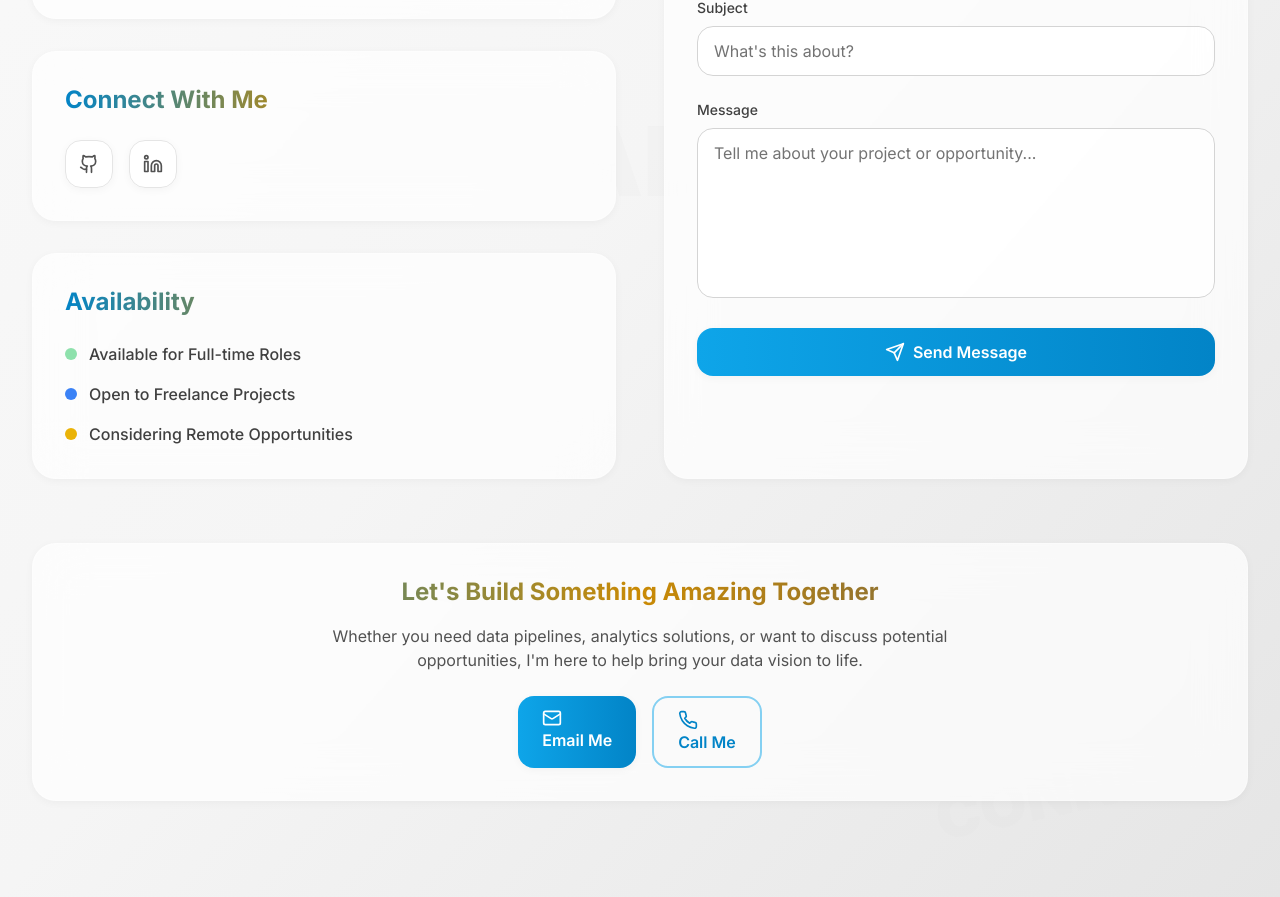
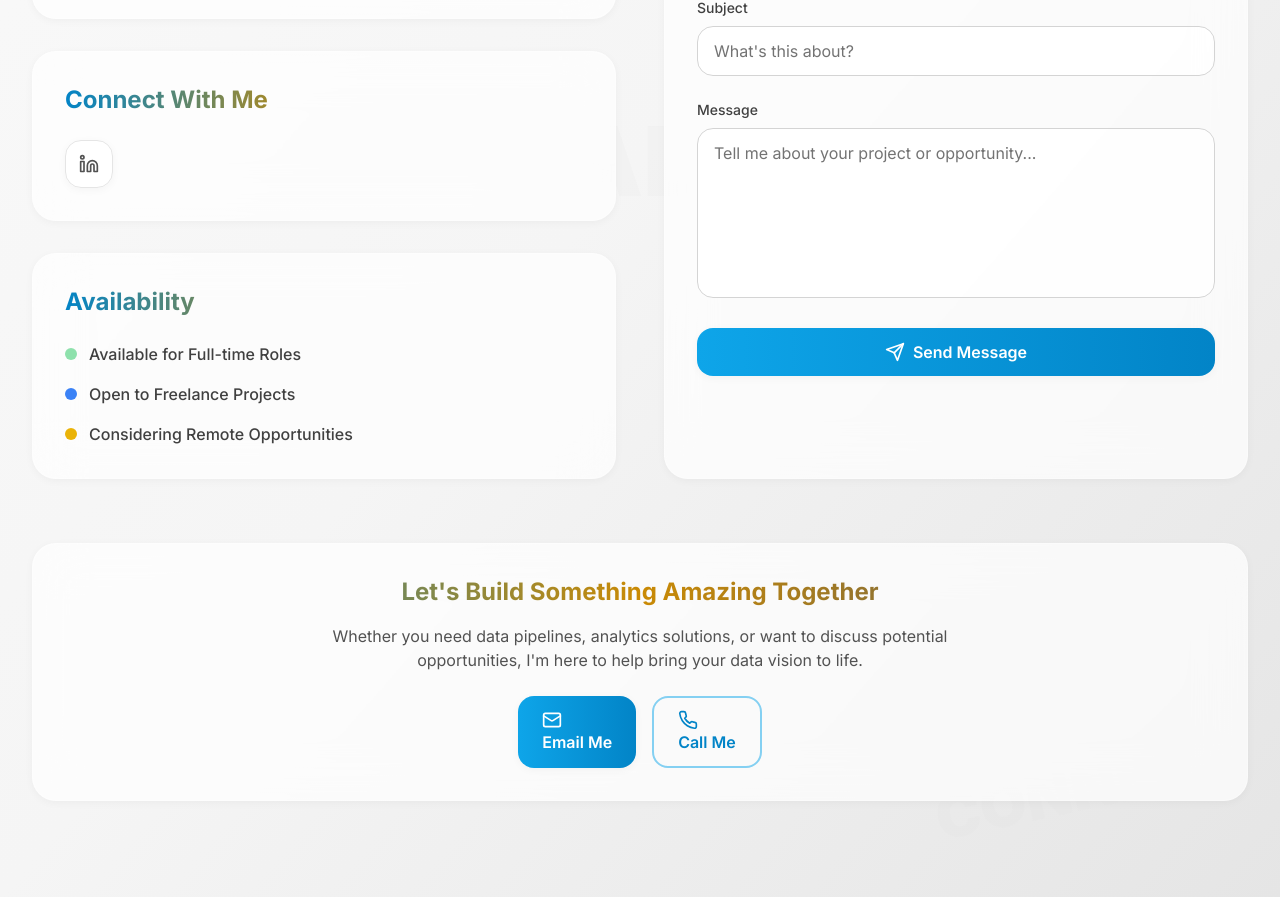
Before and after one commit to saitarunreddye/my_website, a React (Vite) app: page / in a window 1280 px wide. Shown: the part 7578-8475 px from the top of the page. Built offline with nearby package versions, Linux system fonts and the light colour scheme.

Commit message:
Update Contact section: add copy functionality for email and phone buttons, update LinkedIn URL, remove GitHub

```diff
--- a/src/components/Contact.tsx
+++ b/src/components/Contact.tsx
@@ -3,7 +3,7 @@ import { motion } from 'framer-motion'
 import { useInView } from 'react-intersection-observer'
 import { useForm } from 'react-hook-form'
 import { toast } from 'react-hot-toast'
-import { Mail, Phone, MapPin, Send, Github, Linkedin } from 'lucide-react'
+import { Mail, Phone, MapPin, Send, Linkedin } from 'lucide-react'
 
 interface ContactFormData {
   name: string
@@ -50,15 +50,9 @@ const Contact = () => {
 
   const socialLinks = [
     {
-      icon: Github,
-      title: 'GitHub',
-      href: 'https://github.com/saitarunreddye',
-      color: 'hover:bg-gray-700',
-    },
-    {
       icon: Linkedin,
       title: 'LinkedIn',
-      href: '#', // Add your LinkedIn URL
+      href: 'https://www.linkedin.com/in/rsaitarun/',
       color: 'hover:bg-blue-600',
     },
   ]
@@ -332,24 +326,30 @@ const Contact = () => {
               I'm here to help bring your data vision to life.
             </p>
             <div className="flex flex-col sm:flex-row gap-4 justify-center">
-              <motion.a
-                href="mailto:reddytarun223@gmail.com"
+              <motion.button
+                onClick={() => {
+                  navigator.clipboard.writeText('reddytarun223@gmail.com')
+                  toast.success('Email copied to clipboard!')
+                }}
                 whileHover={{ scale: 1.05 }}
                 whileTap={{ scale: 0.95 }}
                 className="btn-primary"
               >
                 <Mail className="w-5 h-5 mr-2" />
                 Email Me
-              </motion.a>
-              <motion.a
-                href="tel:+19402850439"
+              </motion.button>
+              <motion.button
+                onClick={() => {
+                  navigator.clipboard.writeText('+1 (940) 285-0439')
+                  toast.success('Phone number copied to clipboard!')
+                }}
                 whileHover={{ scale: 1.05 }}
                 whileTap={{ scale: 0.95 }}
                 className="btn-secondary"
               >
                 <Phone className="w-5 h-5 mr-2" />
                 Call Me
-              </motion.a>
+              </motion.button>
             </div>
           </div>
         </motion.div>
```
Also changed, not shown: 7 other files (tests, documents, lock files or other folders).
